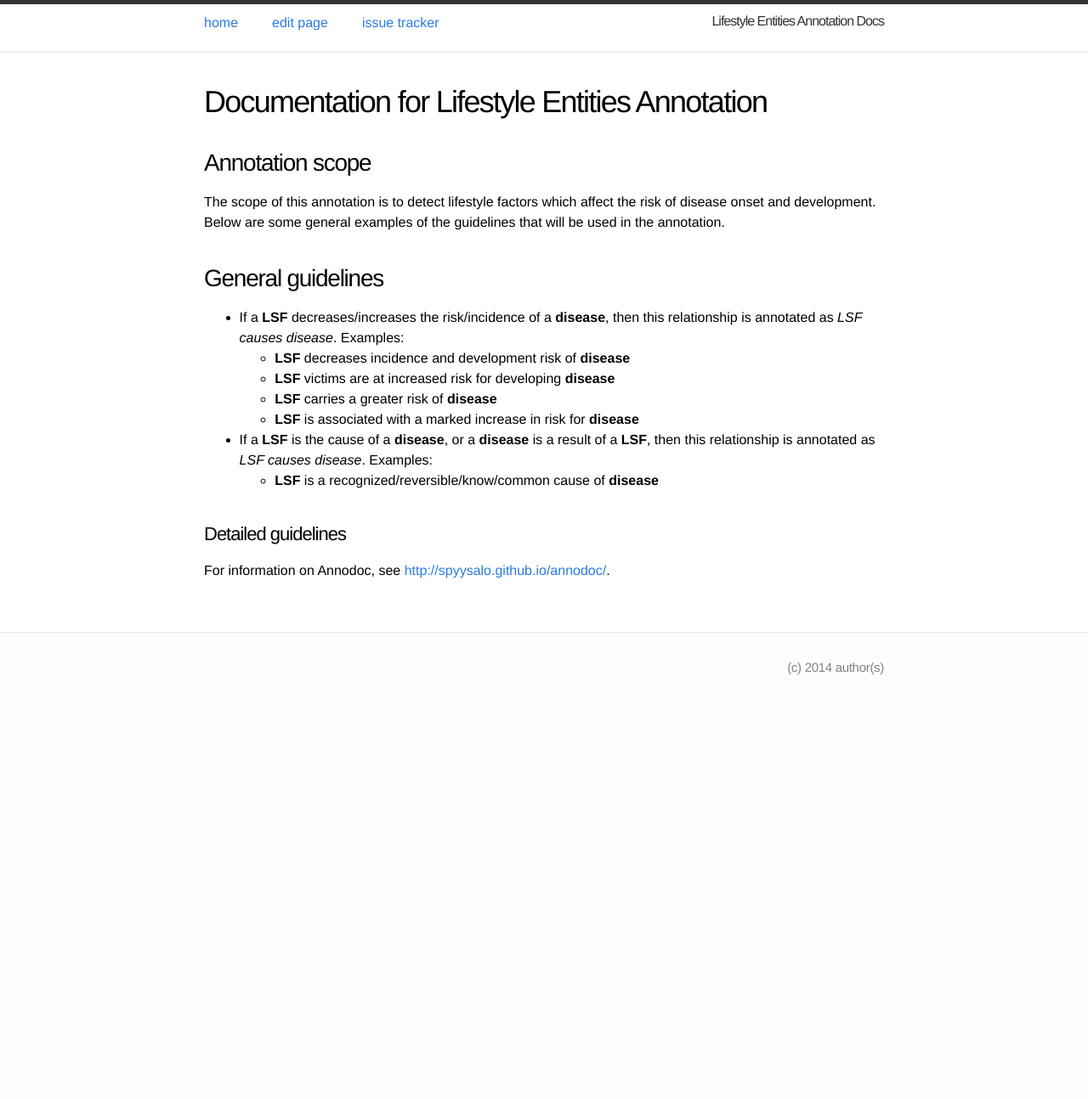
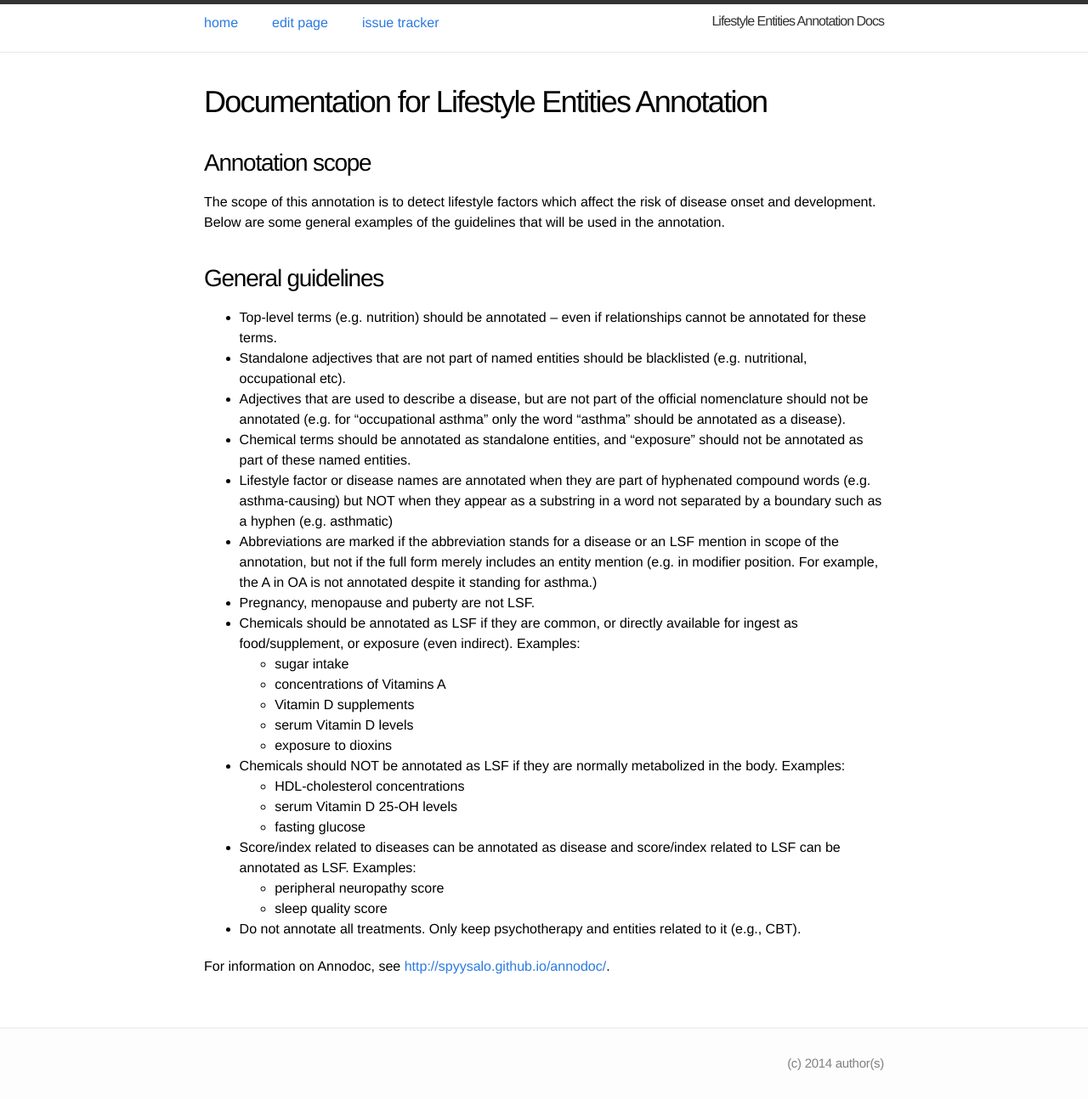
Before and after one commit to EvaMakri/lifestylefactors-annotation-docs, a Jekyll site: the page built from index.md, in a window 1280 px wide. Shown: the whole page at 85% size. Built offline with Jekyll 4.4.1, drawn with Linux system fonts in a browser that asks for light colours; before the commit the page ends 900 px from its top, so only the background shows below that.

Commit message:
Update index.md

```diff
--- a/index.md
+++ b/index.md
@@ -9,15 +9,46 @@ The scope of this annotation is to detect lifestyle factors which affect the ris
 
 ## General guidelines
 
-* If a __LSF__ decreases/increases the risk/incidence of a __disease__, then this relationship is annotated as _LSF causes disease_. Examples:
-  * __LSF__ decreases incidence and development risk of __disease__
-  * __LSF__ victims are at increased risk for developing __disease__
-  * __LSF__ carries a greater risk of __disease__
-  * __LSF__ is associated with a marked increase in risk for __disease__
+* Top-level terms (e.g. nutrition) should be annotated – even if relationships cannot be annotated for these terms.
 
-* If a __LSF__ is the cause of a __disease__, or a __disease__ is a result of a __LSF__, then this relationship is annotated as _LSF causes disease_. Examples:
-  * __LSF__ is a recognized/reversible/know/common cause of __disease__
 
-### Detailed guidelines
+* Standalone adjectives that are not part of named entities should be blacklisted (e.g. nutritional, occupational etc).
+
+
+* Adjectives that are used to describe a disease, but are not part of the official nomenclature should not be annotated (e.g. for “occupational asthma” only the word “asthma” should be annotated as a disease).
+
+
+* Chemical terms should be annotated as standalone entities, and “exposure” should not be annotated as part of these named entities.
+
+
+* Lifestyle factor or disease names are annotated when they are part of hyphenated compound words (e.g. asthma-causing) but NOT when they appear as a substring in a word not separated by a boundary such as a hyphen (e.g. asthmatic)
+
+
+* Abbreviations are marked if the abbreviation stands for a disease or an LSF mention in scope of the annotation, but not if the full form merely includes an entity mention (e.g. in modifier position. For example, the A in OA is not annotated despite it standing for asthma.)
+
+
+* Pregnancy, menopause and puberty are not LSF.
+
+
+* Chemicals should be annotated as LSF if they are common, or directly available for ingest as food/supplement, or exposure (even indirect). Examples:
+  * sugar intake
+  * concentrations of Vitamins A
+  * Vitamin D supplements
+  * serum Vitamin D levels
+  * exposure to dioxins
+
+* Chemicals should NOT be annotated as LSF if they are normally metabolized in the body. Examples:
+  * HDL-cholesterol concentrations
+  * serum Vitamin D 25-OH levels
+  * fasting glucose
+
+* Score/index related to diseases can be annotated as disease and score/index related to LSF can be annotated as LSF. Examples:
+  * peripheral neuropathy score
+  * sleep quality score
+
+* Do not annotate all treatments. Only keep psychotherapy and entities related to it (e.g., CBT).
+
+
+
 
 For information on Annodoc, see <http://spyysalo.github.io/annodoc/>.
```
